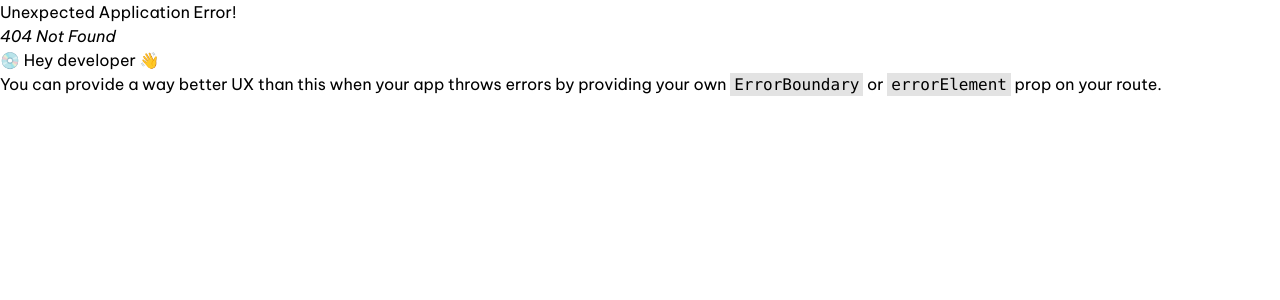
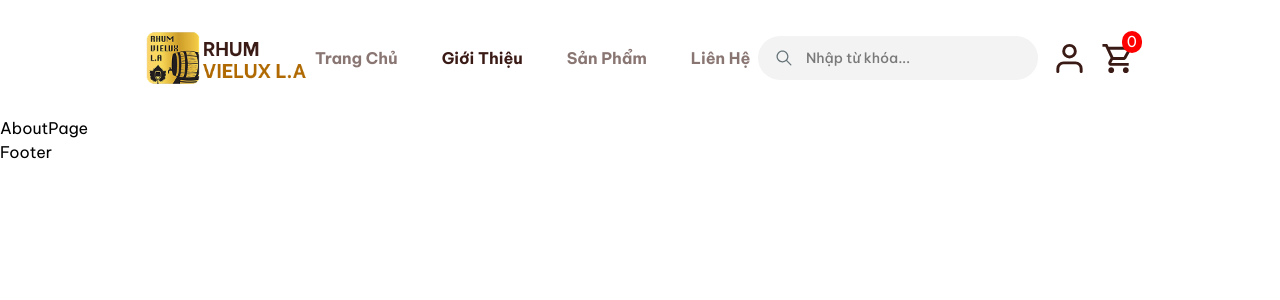
Before and after one commit to VoTrieuAn/Rhum-Vielux-L.A, a React (Vite) app: page /about in a window 1280 px wide. Before the commit this address had no page. Shown: the top 300 px of the page. Built offline with nearby package versions, Linux system fonts and the light colour scheme.

Commit message:
Single Page Application With React Router Dom

```diff
--- a/src/libs/containt.js
+++ b/src/libs/containt.js
@@ -1 +1,18 @@
-export const MENU = [];
+export const MENU_CLIENT = [
+  {
+    name: "Trang Chủ",
+    path: "/",
+  },
+  {
+    name: "Giới Thiệu",
+    path: "/about",
+  },
+  {
+    name: "Sản Phẩm",
+    path: "/products",
+  },
+  {
+    name: "Liên Hệ",
+    path: "/contact",
+  },
+];
--- /dev/null
+++ b/src/pages/client/about/index.jsx
@@ -0,0 +1,4 @@
+const AboutPage = () => {
+  return <div>AboutPage</div>;
+};
+export default AboutPage;
--- /dev/null
+++ b/src/pages/client/contact/index.jsx
@@ -0,0 +1,4 @@
+const ContactPage = () => {
+  return <div>ContactPage</div>;
+};
+export default ContactPage;
--- a/src/pages/client/layouts/Header.jsx
+++ b/src/pages/client/layouts/Header.jsx
@@ -1,8 +1,12 @@
 import { MdOutlineShoppingCart } from "react-icons/md";
 import { IoIosSearch } from "react-icons/io";
 import { FiUser } from "react-icons/fi";
+import { MENU_CLIENT } from "@libs/containt";
+import { Link, useLocation } from "react-router-dom";
 
 const Header = () => {
+  const { pathname } = useLocation();
+
   return (
     <header className="py-7">
       <div className="container mx-auto xl:px-6">
@@ -16,10 +20,16 @@ const Header = () => {
           </div>
           <nav className="flex-1">
             <ul className="flex items-center justify-center gap-11">
-              <li className="text-primary font-bold">Trang Chủ</li>
-              <li className="text-primary/60 font-bold">Giới Thiệu</li>
-              <li className="text-primary/60 font-bold">Sản Phẩm</li>
-              <li className="text-primary/60 font-bold">Liên Hệ</li>
+              {MENU_CLIENT.map((item) => (
+                <li className="text-[16px]">
+                  <Link
+                    to={item.path}
+                    className={`transition-colors duration-300 ${item.path === pathname ? "text-primary" : "text-primary/60 hover:text-primary"} font-bold`}
+                  >
+                    {item.name}
+                  </Link>
+                </li>
+              ))}
             </ul>
           </nav>
           <div className="flex h-11 items-center gap-3.5">
--- /dev/null
+++ b/src/pages/client/products/index.jsx
@@ -0,0 +1,4 @@
+const ProductsPage = () => {
+  return <div>ProductsPage</div>;
+};
+export default ProductsPage;
```
Also changed, not shown: src/main.jsx (+17 -4 lines).
